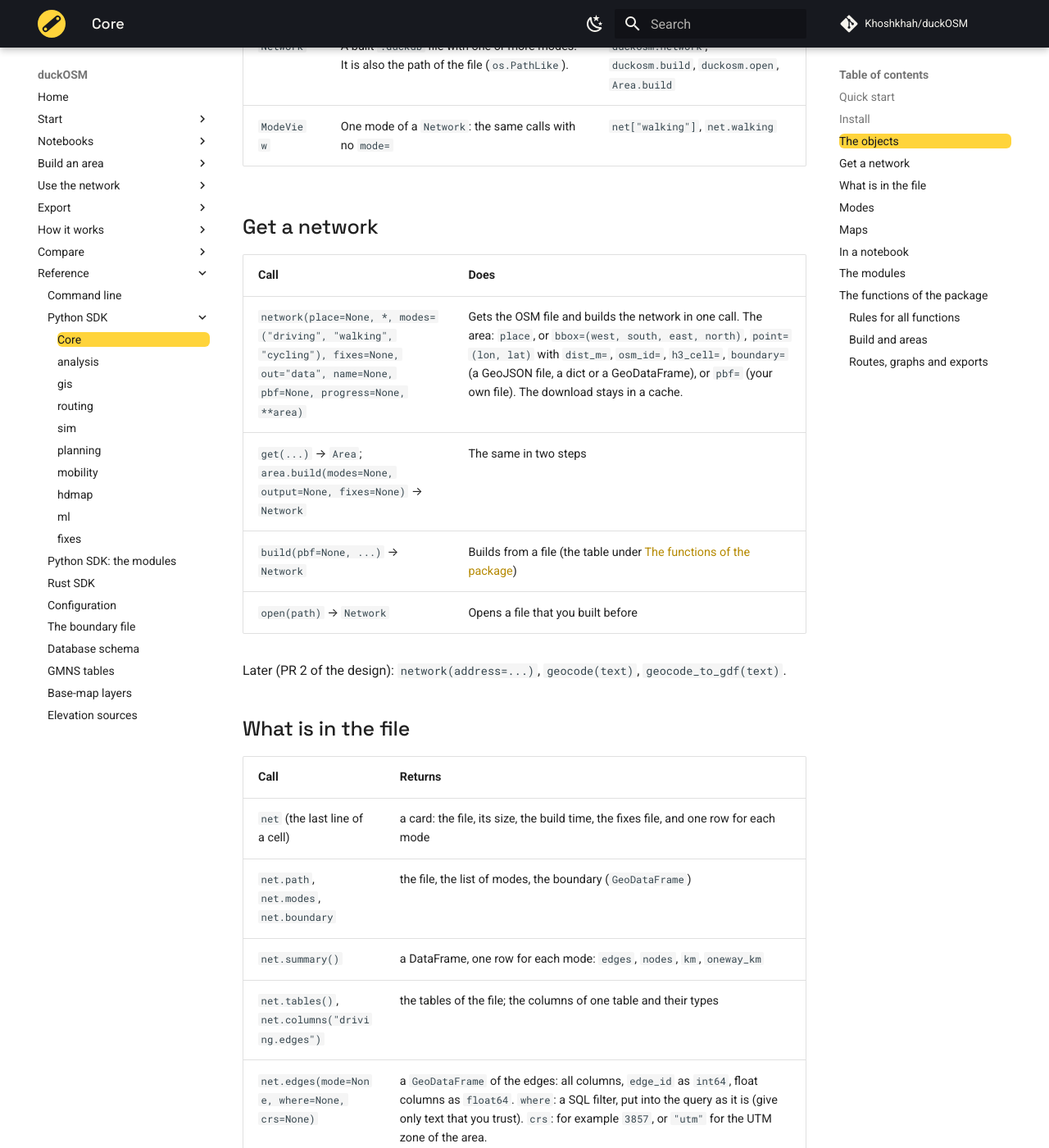
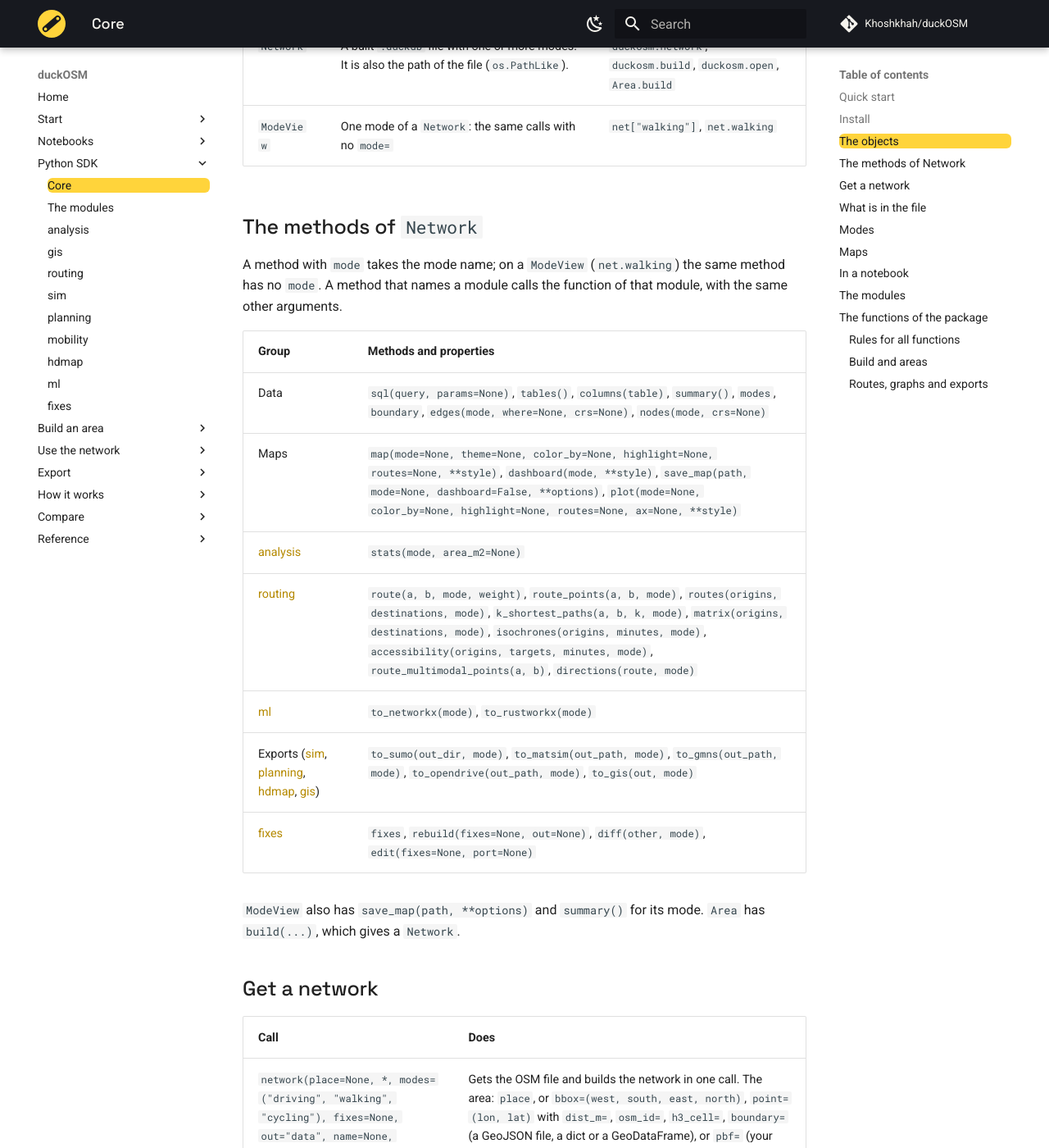
Before and after one commit to Khoshkhah/duckOSM, an MkDocs documentation site: the page built from docs/reference/python.md, in a window 1280 px wide and 1400 px high, scrolled down 1293 px. Shown: the whole window at 82% size. Built offline with MkDocs 1.6.1 and Material for MkDocs 9.7.7, drawn with Linux system fonts in a browser that asks for light colours; comment, search, counter and statistics services are not loaded; some of the changed text lies outside the part shown.

Commit message:
Python SDK: its own chapter; the full list of functions and the Network methods
Co-Authored-By: Claude Opus 5.5 <noreply@anthropic.com>

```diff
--- a/docs/reference/python.md
+++ b/docs/reference/python.md
@@ -38,6 +38,23 @@ The old extras `networkx`, `rustworkx`, `routing` and `sumo` stay.
 | `Area` | An OSM file of an area and its boundary. `area.build(...)` gives a `Network`. | `duckosm.get(...)` |
 | `Network` | A built `.duckdb` file with one or more modes. It is also the path of the file (`os.PathLike`). | `duckosm.network`, `duckosm.build`, `duckosm.open`, `Area.build` |
 | `ModeView` | One mode of a `Network`: the same calls with no `mode=` | `net["walking"]`, `net.walking` |
+
+## The methods of `Network`
+
+A method with `mode` takes the mode name; on a `ModeView` (`net.walking`) the same method has no `mode`. A method
+that names a module calls the function of that module, with the same other arguments.
+
+| Group | Methods and properties |
+|---|---|
+| Data | `sql(query, params=None)`, `tables()`, `columns(table)`, `summary()`, `modes`, `boundary`, `edges(mode, where=None, crs=None)`, `nodes(mode, crs=None)` |
+| Maps | `map(mode=None, theme=None, color_by=None, highlight=None, routes=None, **style)`, `dashboard(mode, **style)`, `save_map(path, mode=None, dashboard=False, **options)`, `plot(mode=None, color_by=None, highlight=None, routes=None, ax=None, **style)` |
+| [analysis](sdk/analysis.md) | `stats(mode, area_m2=None)` |
+| [routing](sdk/routing.md) | `route(a, b, mode, weight)`, `route_points(a, b, mode)`, `routes(origins, destinations, mode)`, `k_shortest_paths(a, b, k, mode)`, `matrix(origins, destinations, mode)`, `isochrones(origins, minutes, mode)`, `accessibility(origins, targets, minutes, mode)`, `route_multimodal_points(a, b)`, `directions(route, mode)` |
+| [ml](sdk/ml.md) | `to_networkx(mode)`, `to_rustworkx(mode)` |
+| Exports ([sim](sdk/sim.md), [planning](sdk/planning.md), [hdmap](sdk/hdmap.md), [gis](sdk/gis.md)) | `to_sumo(out_dir, mode)`, `to_matsim(out_path, mode)`, `to_gmns(out_path, mode)`, `to_opendrive(out_path, mode)`, `to_gis(out, mode)` |
+| [fixes](sdk/fixes.md) | `fixes`, `rebuild(fixes=None, out=None)`, `diff(other, mode)`, `edit(fixes=None, port=None)` |
+
+`ModeView` also has `save_map(path, **options)` and `summary()` for its mode. `Area` has `build(...)`, which gives a `Network`.
 
 ## Get a network
 
@@ -105,17 +122,19 @@ The plan of each module and its decision: [Python SDK: the modules](python-modul
 `Network`, a `ModeView`, a path or a DuckDB connection. The methods of `Network` call them:
 `net.walking.route(a, b)` is `duckosm.routing.route(net.walking, a, b)`.
 
-| Module | Users | Today | Page |
-|---|---|---|---|
-| `duckosm.analysis` | street network analysts (OSMnx) | `stats`, `streets_per_node`, `bearings`, `orientation_entropy`, `plot_orientation`, `nearest_nodes`, `nearest_edges`, `components`, `largest_component`, `clip`, `add_elevation`, `grades`, `sample_points`, `to_osmnx` | [analysis](sdk/analysis.md) |
-| `duckosm.gis` | GIS and data engineers | `to_gis`, `quack`, `admin` | [gis](sdk/gis.md) |
-| `duckosm.routing` | routing and accessibility | `route`, `route_points`, `route_multimodal`, `route_multimodal_points`, `directions` | [routing](sdk/routing.md) |
-| `duckosm.sim` | traffic simulation | `to_sumo`, `to_matsim`, `to_matsim_lanes` | [sim](sdk/sim.md) |
-| `duckosm.planning` | transport planning | `to_gmns`, `check_gmns`, `to_meso`, `to_micro` | [planning](sdk/planning.md) |
-| `duckosm.mobility` | mobility data | `snap`, `match`, `join`, `aggregate`, `edge_id_map` | [mobility](sdk/mobility.md) |
-| `duckosm.hdmap` | automated driving and HD maps | `to_opendrive`, `to_lanelet2`, `lane_graph`, `route_lanes` | [hdmap](sdk/hdmap.md) |
-| `duckosm.ml` | graph machine learning | `to_networkx`, `to_networkx_nodes`, `to_rustworkx` | [ml](sdk/ml.md) |
-| `duckosm.fixes` | all groups | comes in PR 6 | [fixes](sdk/fixes.md) |
+| Module | Users | Functions and classes |
+|---|---|---|
+| [`duckosm.analysis`](sdk/analysis.md) | street network analysts (OSMnx) | `stats`, `streets_per_node`, `bearings`, `orientation_entropy`, `plot_orientation`, `nearest_nodes`, `nearest_edges`, `components`, `largest_component`, `clip`, `add_elevation`, `grades`, `sample_points`, `to_osmnx` |
+| [`duckosm.gis`](sdk/gis.md) | GIS and data engineers | `features`, `admin_boundaries`, `to_osm_xml`, `to_gis`, `quack`, `admin` |
+| [`duckosm.routing`](sdk/routing.md) | routing and accessibility | `Route`, `route`, `route_points`, `routes`, `k_shortest_paths`, `matrix`, `isochrones`, `accessibility`, `geocode`, `routed_graph`, `route_multimodal`, `route_multimodal_points`, `directions`, `Router`, `to_networkx`, `to_networkx_nodes`, `write_graph` |
+| [`duckosm.sim`](sdk/sim.md) | traffic simulation | `to_sumo`, `to_matsim`, `to_matsim_lanes`, `sumo_net`, `edge_map` |
+| [`duckosm.planning`](sdk/planning.md) | transport planning | `to_gmns`, `check_gmns`, `to_meso`, `to_micro`, `to_path4gmns`, `to_aequilibrae` |
+| [`duckosm.mobility`](sdk/mobility.md) | mobility data | `snap`, `match`, `join`, `aggregate`, `edge_id_map` |
+| [`duckosm.hdmap`](sdk/hdmap.md) | automated driving and HD maps | `to_opendrive`, `to_lanelet2`, `to_commonroad`, `build_lane_graph`, `route_lanes` |
+| [`duckosm.ml`](sdk/ml.md) | graph machine learning | `to_networkx`, `to_networkx_nodes`, `to_rustworkx`, `graph_arrays`, `to_pyg`, `to_dgl` |
+| [`duckosm.fixes`](sdk/fixes.md) | all groups | `Fixes`, `diff` |
+
+Each module page has one row for each function: its arguments, what it returns and the OSMnx or other tool function that it matches.
 
 ## The functions of the package
 
--- a/mkdocs.yml
+++ b/mkdocs.yml
@@ -149,6 +149,18 @@ nav:
       - 11. Advanced routing: notebooks/11_routing_advanced.md
       - 12. Street network analysis: notebooks/12_analysis.md
       - 13. Mobility data: notebooks/13_mobility.md
+  - Python SDK:
+      - Core: reference/python.md
+      - The modules: reference/python-modules.md
+      - analysis: reference/sdk/analysis.md
+      - gis: reference/sdk/gis.md
+      - routing: reference/sdk/routing.md
+      - sim: reference/sdk/sim.md
+      - planning: reference/sdk/planning.md
+      - mobility: reference/sdk/mobility.md
+      - hdmap: reference/sdk/hdmap.md
+      - ml: reference/sdk/ml.md
+      - fixes: reference/sdk/fixes.md
   - Build an area:
       - Overview: build-area/index.md
       - Prepare an area: guides/prepare-area.md
@@ -221,18 +233,6 @@ nav:
   - Reference:
       - Overview: reference/index.md
       - Command line: reference/cli.md
-      - Python SDK:
-          - Core: reference/python.md
-          - analysis: reference/sdk/analysis.md
-          - gis: reference/sdk/gis.md
-          - routing: reference/sdk/routing.md
-          - sim: reference/sdk/sim.md
-          - planning: reference/sdk/planning.md
-          - mobility: reference/sdk/mobility.md
-          - hdmap: reference/sdk/hdmap.md
-          - ml: reference/sdk/ml.md
-          - fixes: reference/sdk/fixes.md
-      - "Python SDK: the modules": reference/python-modules.md
       - Rust SDK: reference/rust.md
       - Configuration: reference/configuration.md
       - The boundary file: reference/boundary.md
```
